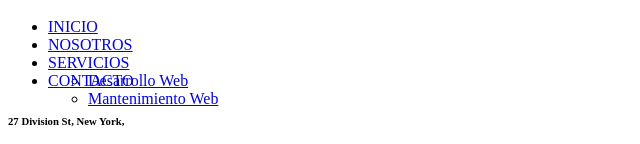
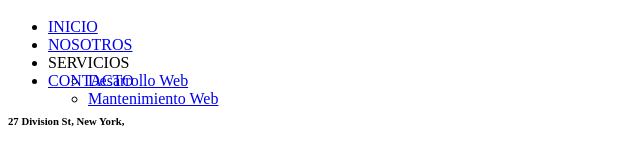
Before and after one commit to bananawebsolutions/bws-website, a Next.js app: page /home-7 in a window 1280 px wide. Shown: the part 386-530 px from the top of the page, without its empty margins (0-640 px from the left). Built offline with nearby package versions, Linux system fonts and the light colour scheme.

Commit message:
fix(Header): styling and functionality

```diff
--- a/components/headers/Header1.jsx
+++ b/components/headers/Header1.jsx
@@ -113,7 +113,11 @@
               <a href="tel:+52798880123">+52 798 880 1234</a>
             </h6>
             <h6>
-              <a href="mailto:frisk.agency@mail.com">contacto<br />@bananawebsolutions.com</a>
+              <a href="mailto:frisk.agency@mail.com">
+                contacto
+                <br />
+                @bananawebsolutions.com
+              </a>
             </h6>
           </div>
           {/* <div className="social-btn style3">
--- a/components/headers/component/MobileNav.jsx
+++ b/components/headers/component/MobileNav.jsx
@@ -2,34 +2,35 @@
 import { menuItems } from "@/data/menu";
 import Link from "next/link";
 import { usePathname } from "next/navigation";
-import React, { useEffect, useState } from "react";
+import React, { useState } from "react";
 
 export default function MobileNav() {
   const [activeMenu, setActiveMenu] = useState([-1, false]);
   const pathname = usePathname();
 
-  const isChildActive = (links) => {
-    let isActive = false;
-    links.forEach((element) => {
-      if (
-        element.link &&
-        element.link?.split("/")[1] == pathname?.split("/")[1]
-      ) {
-        isActive = true;
-      } else if (element.subMenuItems) {
-        element.subMenuItems.forEach((element2) => {
-          if (
-            element2.link &&
-            element2.link?.split("/")[1] == pathname?.split("/")[1]
-          ) {
-            isActive = true;
-          }
-        });
-      }
-    });
+  // const isChildActive = (links) => {
+  //   let isActive = false;
+  //   links.forEach((element) => {
+  //     if (
+  //       element.link &&
+  //       element.link?.split("/")[1] == pathname?.split("/")[1]
+  //     ) {
+  //       isActive = true;
+  //     } else if (element.subMenuItems) {
+  //       element.subMenuItems.forEach((element2) => {
+  //         if (
+  //           element2.link &&
+  //           element2.link?.split("/")[1] == pathname?.split("/")[1]
+  //         ) {
+  //           isActive = true;
+  //         }
+  //       });
+  //     }
+  //   });
+  //
+  //   return isActive;
+  // };
 
-    return isActive;
-  };
   return (
     <>
       {menuItems.map((elm, i) => (
@@ -47,13 +48,13 @@
           {elm.subMenuItems ? (
             <>
               <a
-                href="#"
+                href={elm.link}
                 onClick={() =>
                   setActiveMenu((pre) => {
                     return pre[0] == i ? [-1, false] : [i, false];
                   })
                 }
-                className={isChildActive(elm.subMenuItems) ? "activeMenu" : ""}
+                // className={isChildActive(elm.subMenuItems) ? "activeMenu" : ""}
               >
                 {elm.title}
                 <span className="mean-expand-class"></span>
@@ -81,7 +82,7 @@
                     {elm2.subMenuItems ? (
                       <>
                         <a
-                          href="#"
+                          href={elm2.link}
                           onClick={() => {
                             setActiveMenu((pre) => {
                               return pre[1] ? [pre[0], false] : [pre[0], true];
@@ -108,7 +109,7 @@
                           {elm2.subMenuItems.map((elm3, i3) => (
                             <li key={i3}>
                               <Link
-                                scroll={false}
+                                scroll={true}
                                 className={
                                   elm3.link?.split("/")[1] ==
                                   pathname?.split("/")[1]
@@ -125,7 +126,7 @@
                       </>
                     ) : (
                       <Link
-                        scroll={false}
+                        scroll={true}
                         className={
                           elm2.link?.split("/")[1] == pathname?.split("/")[1]
                             ? "activeMenu2"
@@ -142,7 +143,7 @@
             </>
           ) : (
             <Link
-              scroll={false}
+              scroll={true}
               className={
                 elm.link?.split("/")[1] == pathname?.split("/")[1]
                   ? "activeMenu"
--- a/components/headers/component/Nav.jsx
+++ b/components/headers/component/Nav.jsx
@@ -8,28 +8,28 @@
 export default function Nav() {
   const pathname = usePathname();
 
-  const isChildActive = (links) => {
-    let isActive = false;
-    links.forEach((element) => {
-      if (
-        element.link &&
-        element.link?.split("/")[1] == pathname?.split("/")[1]
-      ) {
-        isActive = true;
-      } else if (element.subMenuItems) {
-        element.subMenuItems.forEach((element2) => {
-          if (
-            element2.link &&
-            element2.link?.split("/")[1] == pathname?.split("/")[1]
-          ) {
-            isActive = true;
-          }
-        });
-      }
-    });
-
-    return isActive;
-  };
+  // const isChildActive = (links) => {
+  //   let isActive = false;
+  //   links.forEach((element) => {
+  //     if (
+  //       element.link &&
+  //       element.link?.split("/")[1] == pathname?.split("/")[1]
+  //     ) {
+  //       isActive = true;
+  //     } else if (element.subMenuItems) {
+  //       element.subMenuItems.forEach((element2) => {
+  //         if (
+  //           element2.link &&
+  //           element2.link?.split("/")[1] == pathname?.split("/")[1]
+  //         ) {
+  //           isActive = true;
+  //         }
+  //       });
+  //     }
+  //   });
+  //
+  //   return isActive;
+  // };
 
   return (
     <>
@@ -42,7 +42,7 @@
             <>
               <a
                 href={elm.link}
-                className={isChildActive(elm.subMenuItems) ? "activeMenu" : ""}
+                // className={isChildActive(elm.subMenuItems) ? "activeMenu" : ""}
               >
                 <span className="link-effect">
                   <span className="effect-1">{elm.title}</span>
@@ -62,9 +62,9 @@
                       <>
                         <a
                           href={elm2.link}
-                          className={
-                            isChildActive(elm2.subMenuItems) ? "activeMenu" : ""
-                          }
+                          // className={
+                          //   isChildActive(elm2.subMenuItems) ? "activeMenu" : ""
+                          // }
                         >
                           {elm2.title}
                         </a>
--- a/public/assets/sass/custom.scss
+++ b/public/assets/sass/custom.scss
@@ -41,9 +41,9 @@
   overflow: hidden !important;
   transition: 0.5s;
 }
-.activeMenu {
-  color: var(--theme-color) !important;
-}
+// .activeMenu {
+//   color: var(--theme-color) !important;
+// }
 .activeMenu2 {
   color: var(--success-color) !important;
   font-weight: 600 !important;
```
Also changed, not shown: components/headers/component/DarkNav.jsx (+20 -20 lines).
